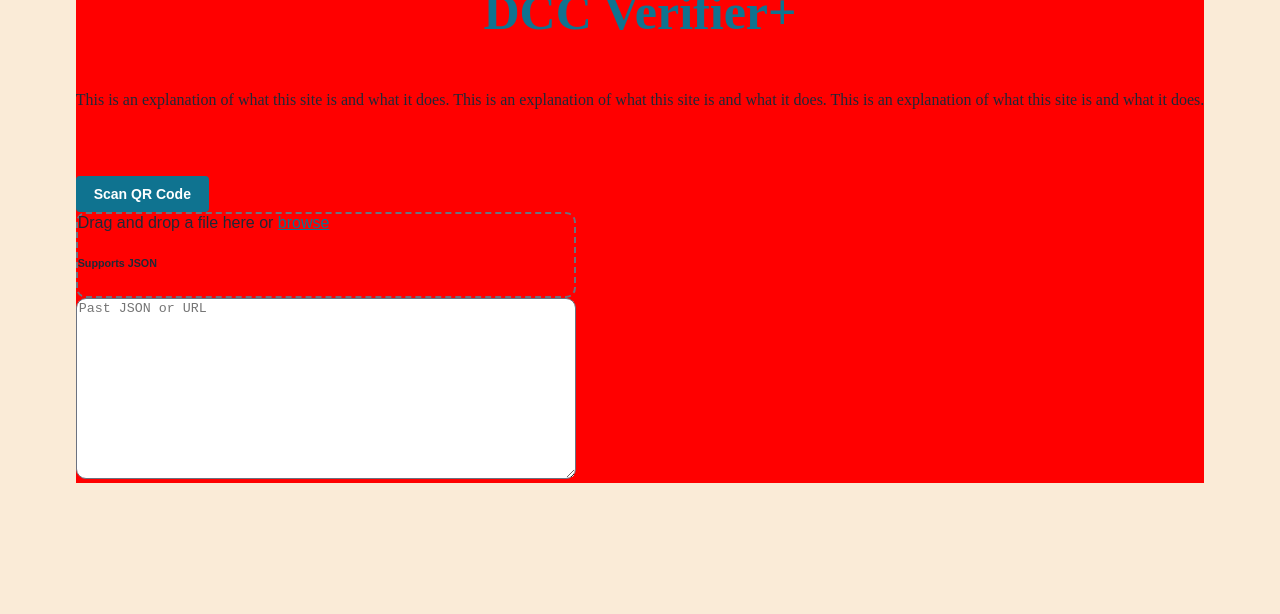
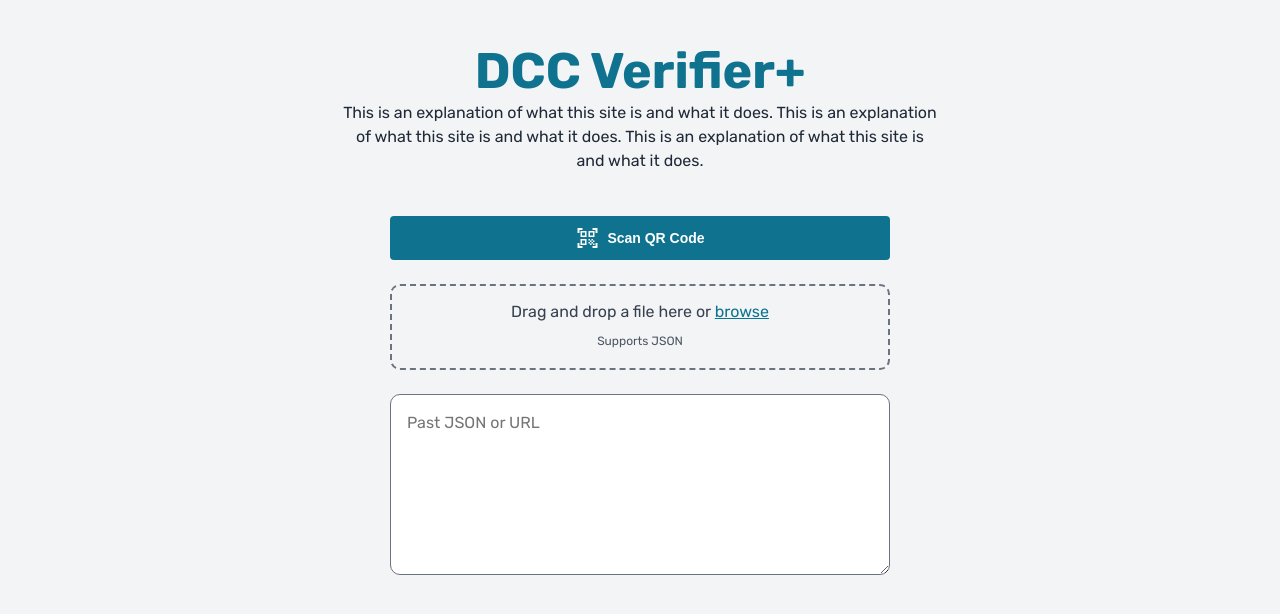
Before and after one commit to digitalcredentials/web-verifier-plus, a Next.js app: page / in a window 1280 px wide. Shown: the top 614 px of the page. Built offline with nearby package versions, Linux system fonts and the light colour scheme.

Commit message:
Created ScanModal

```diff
--- /dev/null
+++ b/components/ScanModal/ScanModal.d.ts
@@ -0,0 +1,6 @@
+import React from "react";
+
+export type ScanModalProps = {
+  isOpen: boolean;
+  setIsOpen: function;
+}
--- /dev/null
+++ b/components/ScanModal/ScanModal.module.css
@@ -0,0 +1,65 @@
+.container {
+  display: flex;
+  flex-direction: column;
+  position: absolute;
+  top: 56px;
+  left: 660px;
+  width: 600px;
+  height: 679px;
+  background: var(--white) 0% 0% no-repeat padding-box;
+  box-shadow: 0px 15px 30px #06102452;
+  border-radius: 10px;
+  opacity: 1;
+  padding-top: 24px;
+  padding-left: 32px;
+}
+
+.topRow {
+  display: flex;
+}
+
+.title {
+  width: 416px;
+  height: 24px;
+  color: var(--text);
+  text-align: left;
+  font: normal normal bold 20px/24px Rubik;
+  letter-spacing: 0px;
+  opacity: 1;
+  margin-right: 101.41px;
+}
+
+#closeIcon {
+  justify-self: flex-end;
+  width: 13px;
+  height: 13px;
+  opacity: 1;
+  padding-right: 37.41px;
+  padding-top: 29.41px;
+}
+
+.cameraContainer {
+  width: 536px;
+  height: 523px;
+  background: var(--black) 0% 0% no-repeat padding-box;
+  border-radius: 5px;
+  opacity: 1;
+  margin-top: 24px;
+  margin-bottom: 24px;
+}
+
+.qrReader {
+  width: 100%;
+  height: 100%;
+}
+
+.closeButton {
+  width: 69px;
+  height: 36px;
+  margin-right: 32px;
+}
+
+.bottomRow {
+  display: flex;
+  justify-content: flex-end;
+}
--- /dev/null
+++ b/components/ScanModal/ScanModal.tsx
@@ -0,0 +1,62 @@
+import { Button } from 'components/Button/Button';
+import type { ScanModalProps } from './ScanModal.d';
+import styles from './ScanModal.module.css';
+import { QrReader } from 'react-qr-reader';
+import { useState } from 'react';
+
+export const ScanModal = ({ isOpen, setIsOpen }: ScanModalProps) => {
+  //TODO: change hover style of close icon if possible
+  //TODO: add scan capabilities
+  //TODO: close modal if something outside of modal is clicked?
+  const [data, setData] = useState('');
+  const handleScan = (newData, error) => {
+    if (newData !== undefined){
+      console.log(newData);
+      setData(newData);
+    }
+
+    if (error){
+      // console.log(error);
+    }
+  }
+
+  function closeModal() {
+    setIsOpen(false);
+  }
+
+  return (
+    <div>
+      {
+        isOpen ? (
+          <div className={styles.container}>
+            <div className={styles.topRow}>
+              <span className={styles.title}>Scan a QR Code</span>
+              <span
+                className="material-icons-outlined"
+                onClick={closeModal}
+              >
+                close
+              </span>
+            </div>
+
+            <div className={styles.cameraContainer}>
+              <QrReader
+                onResult={(result, error) => handleScan(result, error)}
+                constraints={{facingMode: "environment"}}
+                className={styles.qrReader}
+              />
+            </div>
+            <div className={styles.bottomRow}>
+              {/* <p>{data}</p> */}
+              <Button
+                className={styles.closeButton}
+                text='Close'
+                onClick={closeModal}
+              />
+            </div>
+          </div>
+        ) : null
+      }
+    </div>
+  )
+}
--- a/package.json
+++ b/package.json
@@ -29,6 +29,7 @@
     "qrcode.react": "^3.1.0",
     "react": "18.2.0",
     "react-dom": "18.2.0",
+    "react-qr-reader": "^3.0.0-beta-1",
     "x25519-key-agreement-2020-context": "^1.0.0"
   },
   "devDependencies": {
--- a/pages/index.module.css
+++ b/pages/index.module.css
@@ -1,9 +1,10 @@
+
+
 .container {
-    width: 600px;
     padding: 0 2rem;
     display: flex;
     flex-direction: column;
-    background-color: antiquewhite;
+    background-color: var(--light-background);
     height: 100vh;
     width: 100vw;
     align-items: center;
@@ -127,29 +128,40 @@
   text-align: center;
   font: normal normal bold 50px/24px Rubik;
   letter-spacing: 0px;
-  color: #0F7390;
+  color: var(--primary);
   opacity: 1;
+  margin-top: 59px
 }
 
 .textarea {
-  justify-content: center;
+  font: normal normal normal 16px/24px Rubik;
+  display: flex;
+  align-self: center;
   width: 500px;
   height: 181px;
-  border: 1px solid var(--unnamed-color-6b7280);
   border: 1px solid #6B7280;
   border-radius: 10px;
   opacity: 1;
+  margin-top: 24px;
+  padding: 16px;
 }
 
 .dndUpload {
-  /* display: flex; */
+  display: flex;
+  flex-direction: column;
   width: 500px;
   height: 86px;
   border: 2px dashed #6B7280;
   border-radius: 10px;
   opacity: 1;
-  /* text-align: center;
-  justify-content: center; */
+  text-align: center;
+  justify-content: center;
+  margin-top: 24px;
+}
+
+.dndUploadText {
+  font: normal normal medium 14px/17px Rubik;
+  color: var(--dark-text);
 }
 
 .fileUpload input {
@@ -157,19 +169,34 @@
 }
 
 .browseLink {
-  color:#0F7390;
+  color: var(--primary);
   text-decoration: underline;
   margin: 0px;
+  font: normal normal medium 14px/17px Rubik;
 }
 
-.description {
+.descriptionBlock {
+  width: 600px;
+  height: 67px;
   text-align: center;
   font: normal normal 16px/24px Rubik;
   letter-spacing: 0px;
-  color: #1F2937;
+  color: var(--text);
   opacity: 1;
+  font-size: 16px;
+  margin-top: 18px;
+  margin-bottom: 48px;
 }
 
-.wrapper {
-  background-color: red;
+.supportText {
+  font-size: 12px;
+  color: var(--light-text);
+  margin-top: 8px;
+  font: normal normal normal 12px/24px Rubik;
 }
+
+.scan {
+  display: flex;
+  width: 500px;
+  justify-content: center;
+}
--- a/pages/index.tsx
+++ b/pages/index.tsx
@@ -2,9 +2,16 @@ import type { NextPage } from 'next'
 import styles from './index.module.css'
 import { Button } from 'components/Button/Button'
 import { useState } from 'react'
+import { BottomBar } from 'components/BottomBar/BottomBar'
+import { ScanModal } from 'components/ScanModal/ScanModal'
 
 const Home: NextPage = () => {
   const [file, setFile] = useState(null);
+  const [isOpen, setIsOpen] = useState(false);
+
+  function ScanButtonOnClick() {
+    setIsOpen(!isOpen);
+  }
 
   function handleFileDrop(e) {
     e.stopPropagation();
@@ -19,31 +26,39 @@ const Home: NextPage = () => {
 
   return (
     <div className={styles.container}>
-      <div className={styles.wrapper}>
+      {/* <TopBar /> */}
         <div>
           <p className={styles.title}>
             DCC Verifier+
           </p>
         </div>
         <div>
-          <p className={styles.description}>
+          <p className={styles.descriptionBlock}>
             This is an explanation of what this site is and what it does. This is an explanation of what this site is and what it does. This is an explanation of what this site is and what it does.
           </p>
         </div>
-        <Button text='Scan QR Code' />
+        <Button
+          icon={<span className="material-icons">qr_code_scanner</span>}
+          className={styles.scan}
+          text='Scan QR Code'
+          onClick={ScanButtonOnClick}
+        />
         <div
           className={styles.dndUpload}
           onDrop={handleFileDrop}
           onDragOver={(e) => { e.preventDefault(); }}
           >
-            Drag and drop a file here or <label className={styles.fileUpload}>
-              <input type='file' onChange={handleBrowse} />
-              <span className={styles.browseLink}>browse</span>
-            </label>
-            <h6>Supports JSON</h6>
+            <div className={styles.dndUploadText}>
+              Drag and drop a file here or <label className={styles.fileUpload}>
+                <input type='file' onChange={handleBrowse} />
+                <span className={styles.browseLink}>browse</span>
+              </label>
+            </div>
+            <span className={styles.supportText}>Supports JSON</span>
         </div>
         <textarea className={styles.textarea} placeholder='Past JSON or URL' />
-      </div>
+        {/* <BottomBar /> */}
+        <ScanModal isOpen={isOpen} setIsOpen={setIsOpen} />
     </div>
   )
 }
--- a/styles/globals.css
+++ b/styles/globals.css
@@ -1,3 +1,5 @@
+@import url('https://fonts.googleapis.com/css2?family=Rubik:wght@400;500;700&display=swap');
+
 :root {
   --white: #FFFFFF;
   --black: #000000;
```
